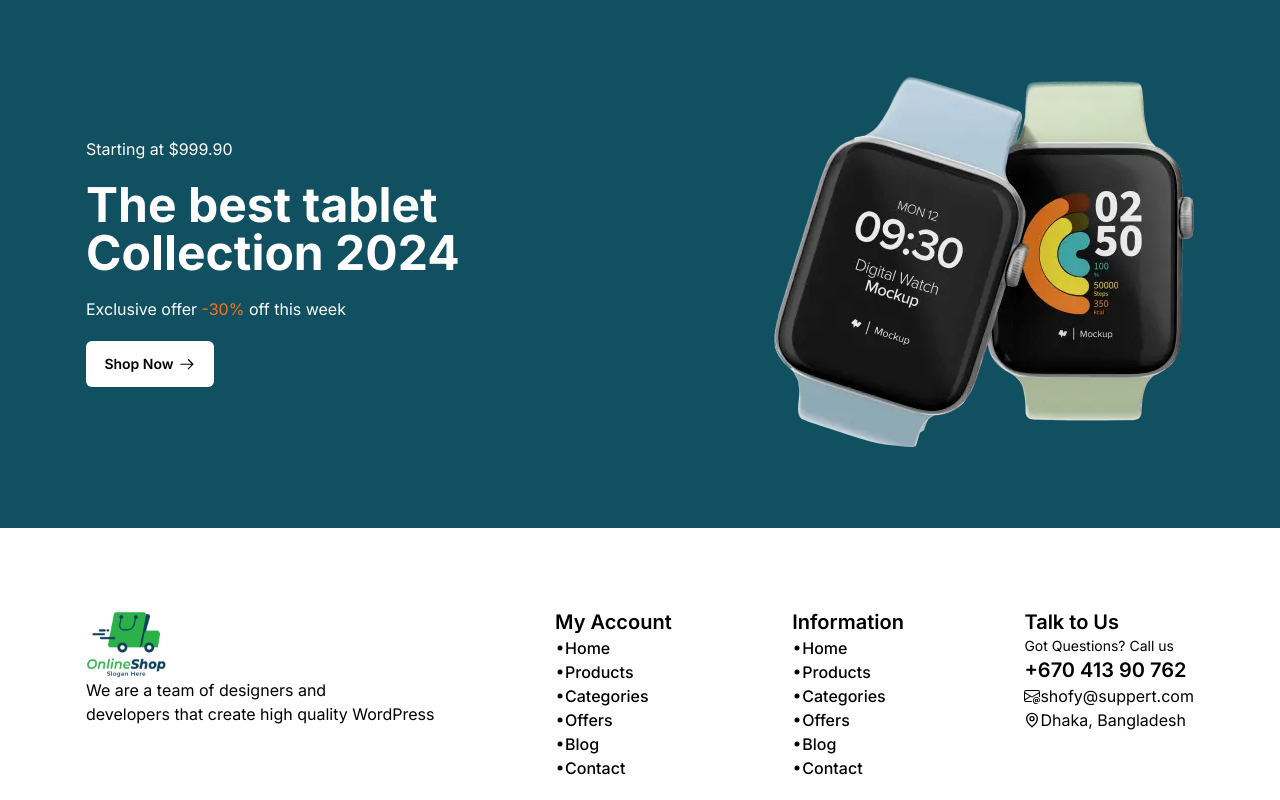
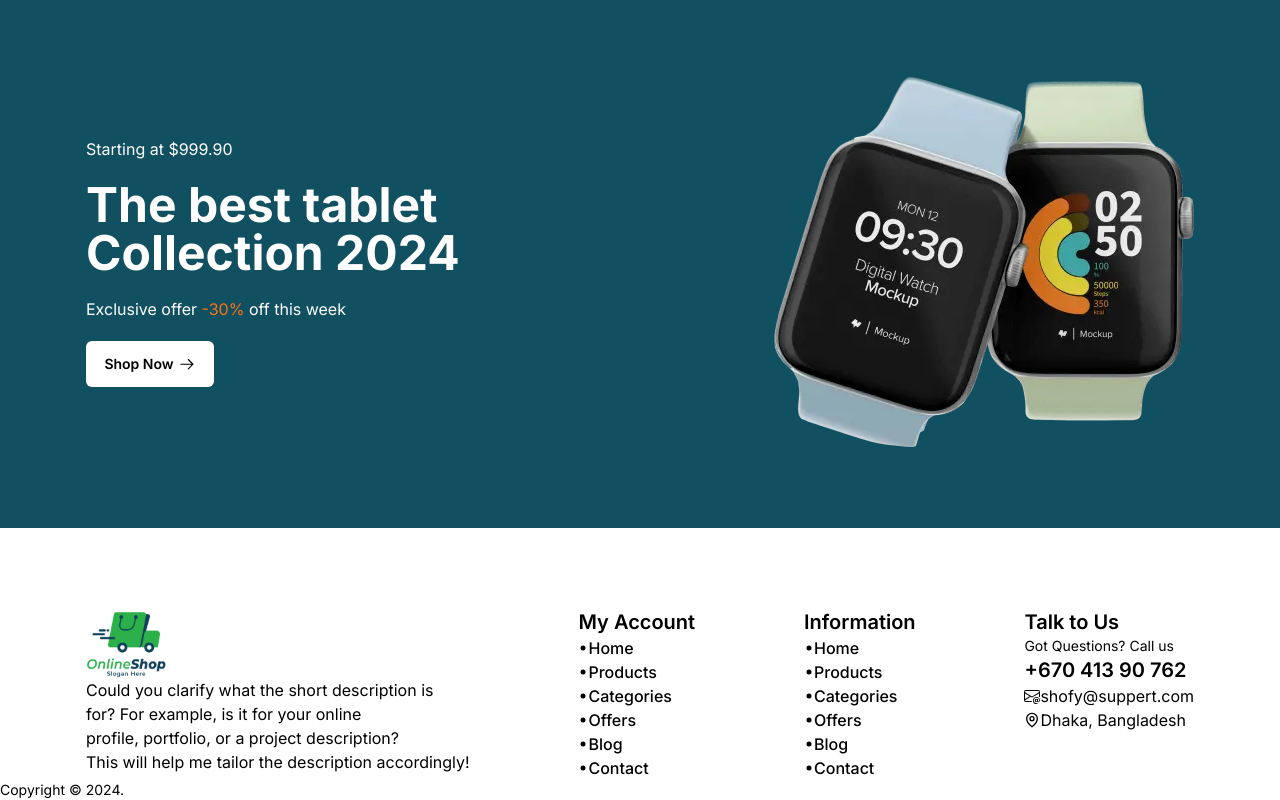
Before and after one commit to Mehebul02/Online-Shop, a Next.js app: page / in a window 1280 px wide. Shown: the part 176-976 px from the top of the page. Built offline with nearby package versions, Linux system fonts and the light colour scheme.

Commit message:
footer solve

```diff
--- a/src/shared/Footer.tsx
+++ b/src/shared/Footer.tsx
@@ -12,16 +12,15 @@ import Title from "@/components/Title";
 
 const Footer = () => {
   return (
-    <div className="bg-lightBg py-10 lg:py-20 my-32">
+    <div className="bg-lightBg py-10 lg:py-20 my-32 mx-auto">
       {/* <Container className="grid grid-cols-1 md:grid-cols-2 lg:grid-cols-4 gap-5"> */}
-      <Container className="flex md:flex-col flex-row justify-between">
+      <Container className="flex flex-col lg:flex-row justify-between gap-6">
         <div className="flex flex-col items-start gap-y-5">
           <Link href={"/"}>
             <Image src={logo} alt="logo" className="w-20" />
           </Link>
-          <p className="">
-            We are a team of designers and <br/> developers that create high quality
-            WordPress
+          <p className="w-14">
+            Could you clarify what the short description is <br />  for? For example, is it for your online <br />  profile, portfolio, or a project description? <br />  This will help me tailor the description accordingly!
           </p>
           {/* <SocialLink/> */}
         </div>
@@ -73,6 +72,10 @@ const Footer = () => {
           </div>
         </div>
       </Container>
+   <div className="w-full mx-auto">
+   <h1 className="text-sm text-center mx-auto">Copyright © 2024.</h1>
+   </div>
+
     </div>
   );
 };
```
